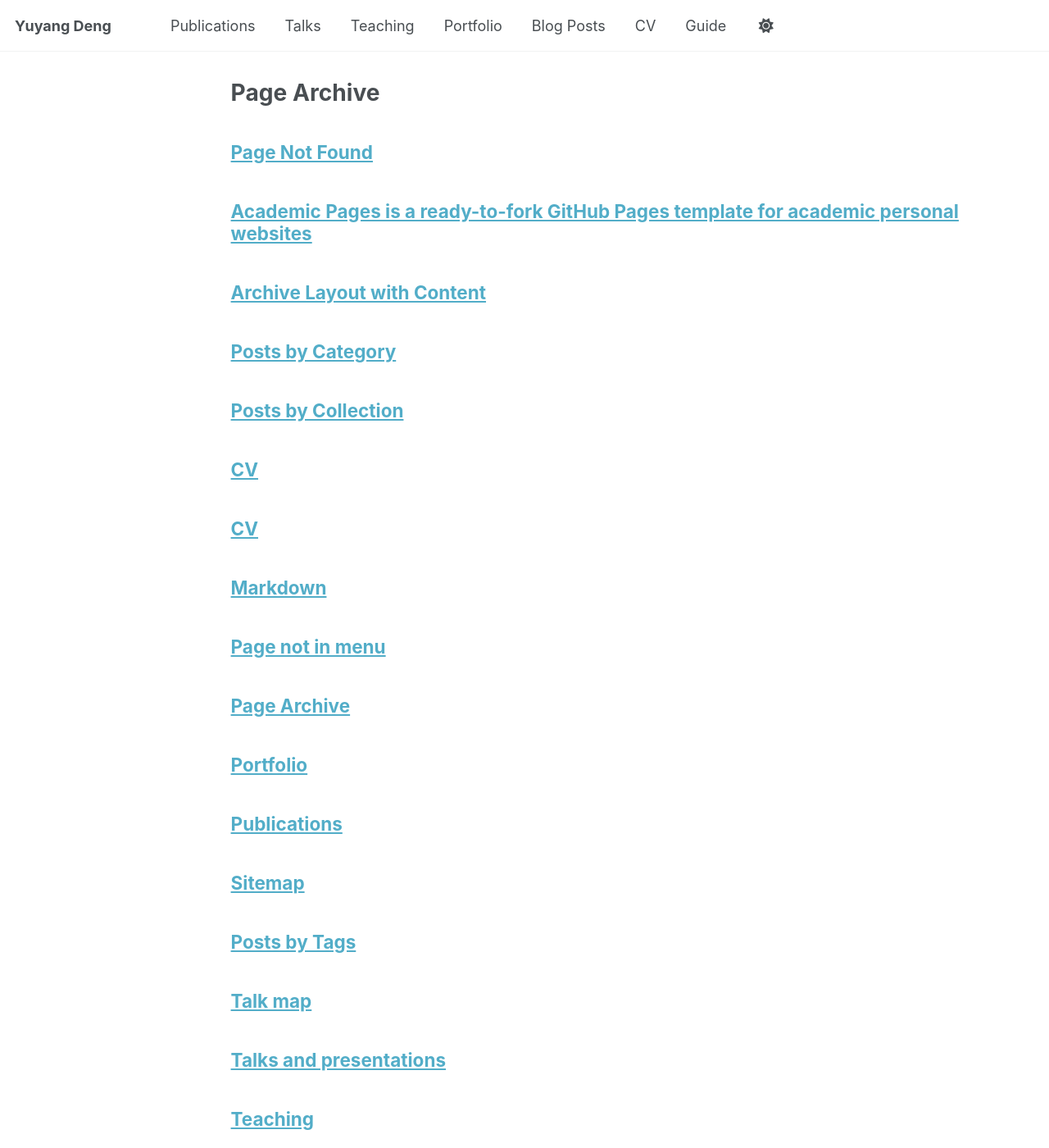
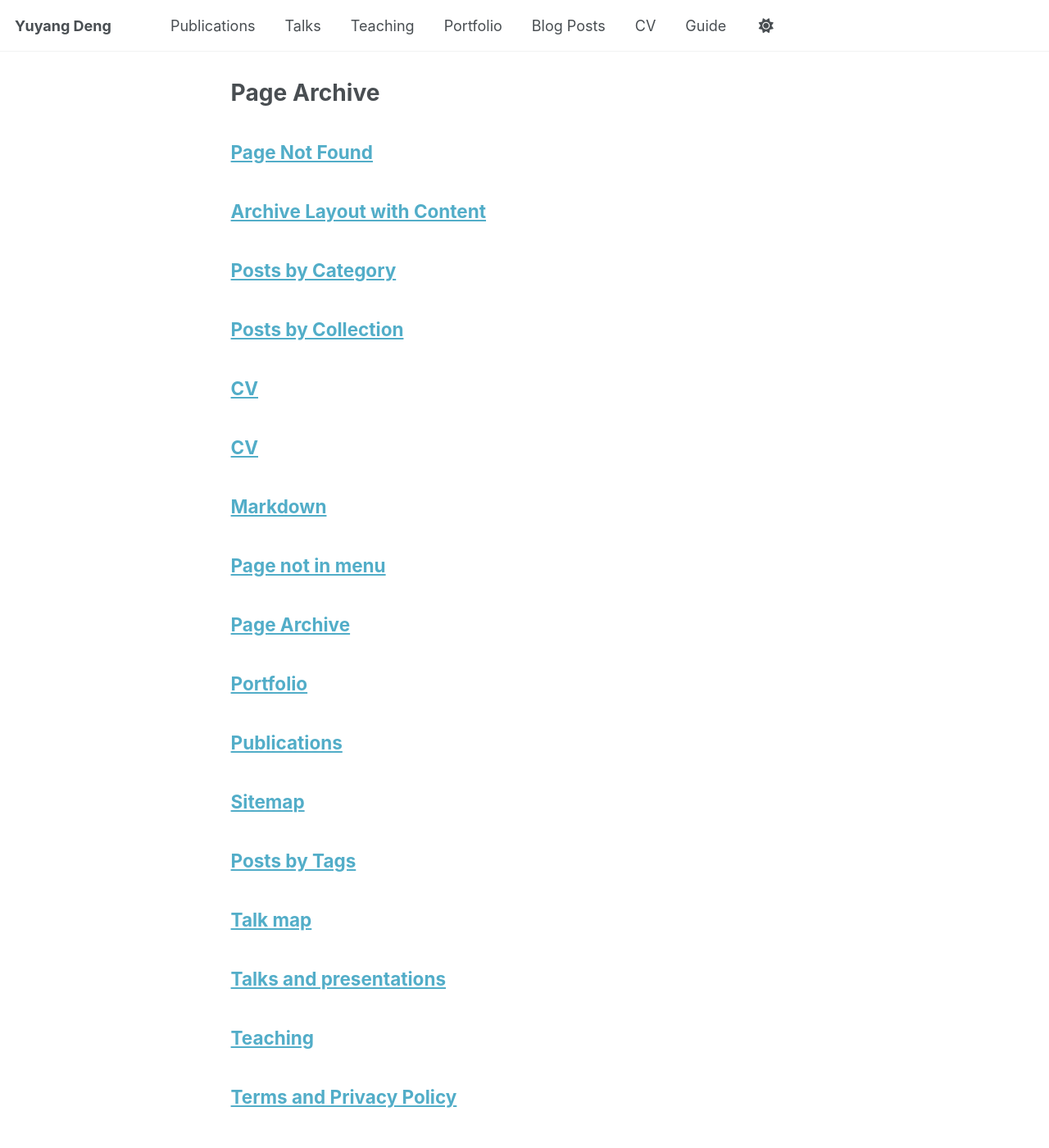
Before and after one commit to matthewgo2009/matthewgo2009.github.io, a Jekyll site: the page built from _pages/page-archive.html, in a window 1280 px wide and 1400 px high. Shown: the whole window at 82% size. Built offline with Jekyll 4.4.1, drawn with Linux system fonts in a browser that asks for light colours; a script that is not in the unit is left out.

Commit message:
Update about.md

```diff
--- a/_pages/about.md
+++ b/_pages/about.md
@@ -1,12 +1,3 @@
----
-permalink: /
-title: "Academic Pages is a ready-to-fork GitHub Pages template for academic personal websites"
-author_profile: true
-redirect_from:
-  - /about/
-  - /about.html
----
-
 # About Me
 
 I am currently a **Postdoctoral Research Scientist** at [Columbia University](https://www.columbia.edu/), hosted by Prof. [Samory Kpotufe](https://www.cs.columbia.edu/~kp/). My research focuses on the theory of transfer learning.
```
Also changed, not shown: other parts of _pages/about.md (+3 -5 lines).
